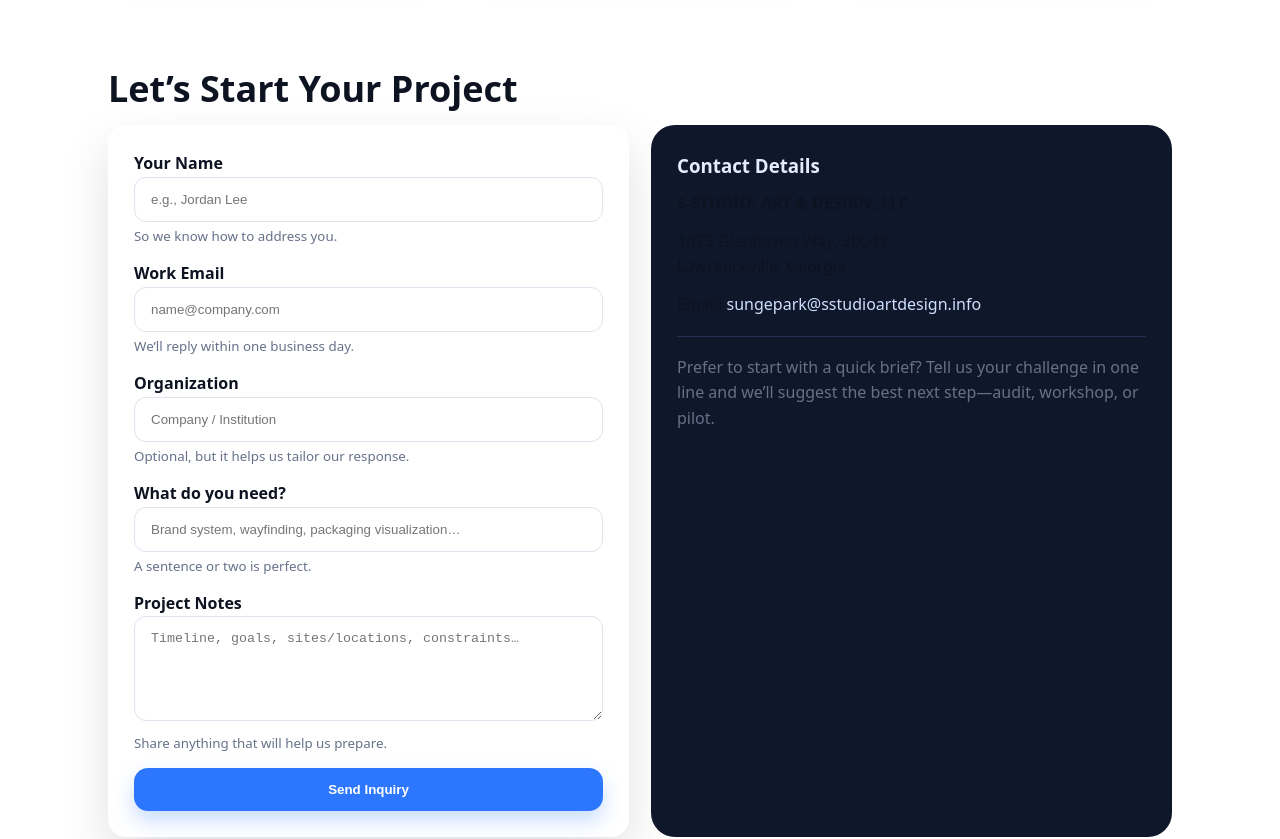
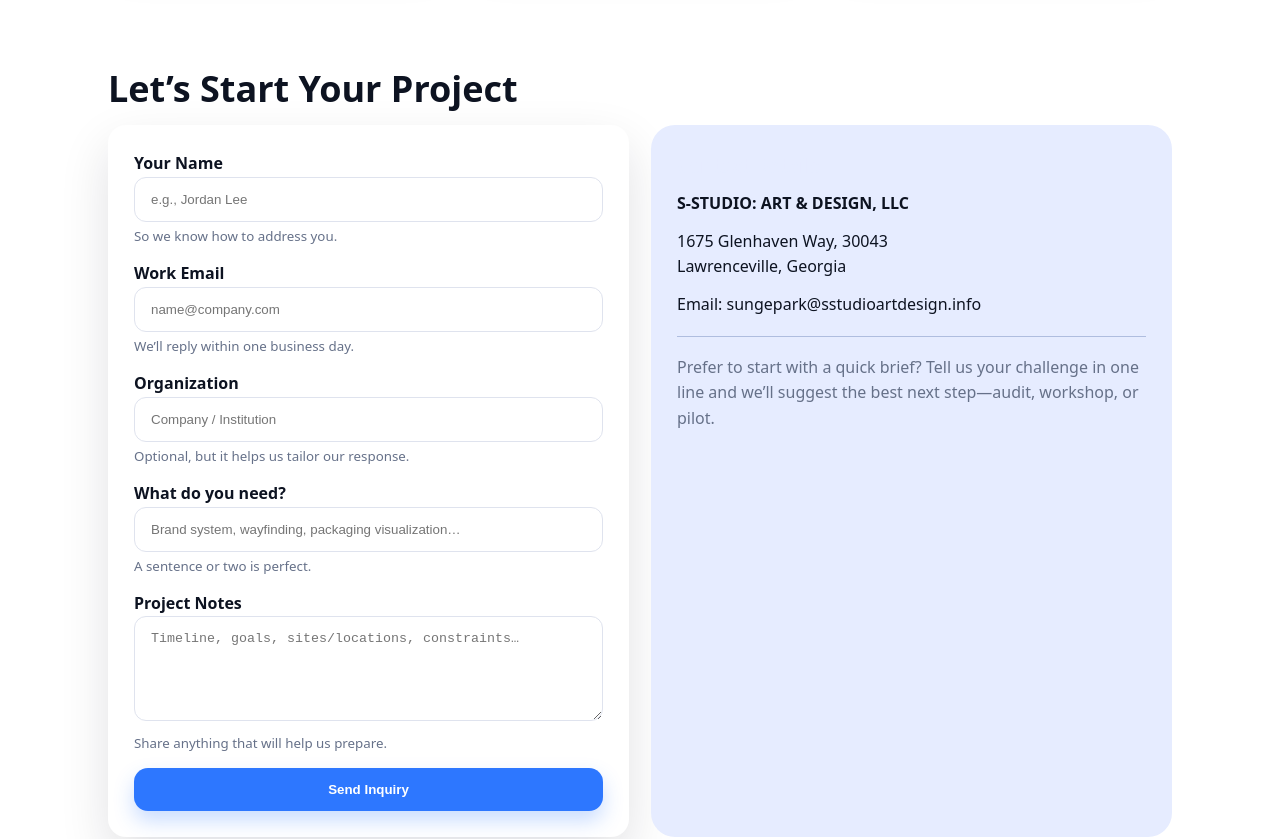
Before and after one commit to Sungeu123ark/SungeuPark, a plain HTML site: page index.html in a window 1280 px wide. Shown: the part 3740-4579 px from the top of the page. Drawn offline with Linux system fonts and the light colour scheme.

Commit message:
Update index.html

```diff
--- a/index.html
+++ b/index.html
@@ -70,8 +70,10 @@
     small.helper{display:block;color:var(--muted);margin-top:4px}
     .stack{display:flex;gap:10px;flex-wrap:wrap}
     footer{padding:30px 0 60px;color:var(--muted)}
-    .contact-box{background:#0f172a;color:#e6ecff;border-radius:24px;padding:26px}
-    .contact-box a{color:#cfe0ff}
+    .contact-box{background:#e6ecff;color:#e6ecff;border-radius:24px;padding:26px}
+    .contact-box a {
+  color:#0d1321;   /* тёмный цвет, как на картинке */
+  text-decoration:none;
 
     @media (max-width:920px){
       .grid-3{grid-template-columns:1fr}
```
